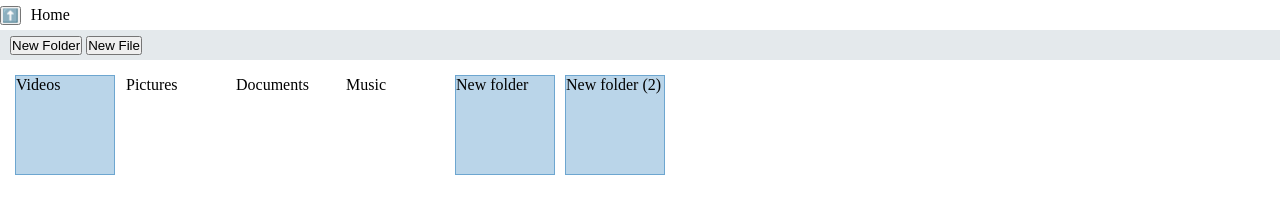
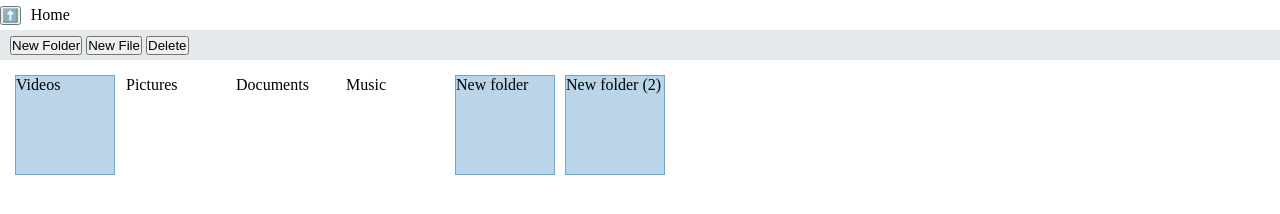
Before and after one commit to atahrijouti/explorer, a website built with Parcel: page src/index.html in a window 1280 px wide. Built offline with nearby package versions, Linux system fonts and the light colour scheme.

Commit message:
init delete nodes

```diff
--- a/src/index.html
+++ b/src/index.html
@@ -21,6 +21,7 @@
         <section id="controls-bar" class="controls-bar">
           <button id="new-folder">New Folder</button>
           <button id="new-file">New File</button>
+          <button id="delete-nodes">Delete</button>
         </section>
       </header>
       <main id="explorer" class="explorer">
```
